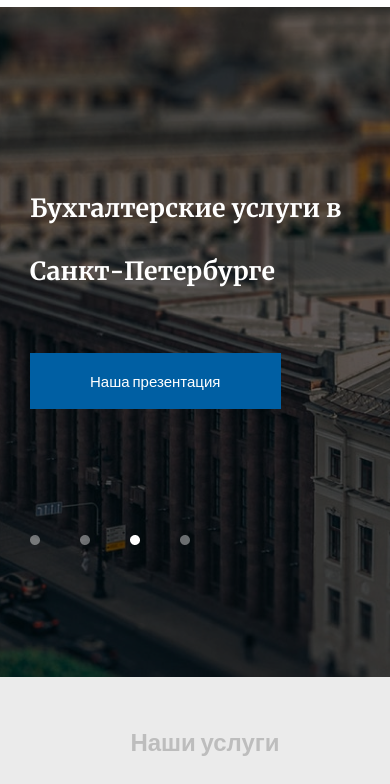
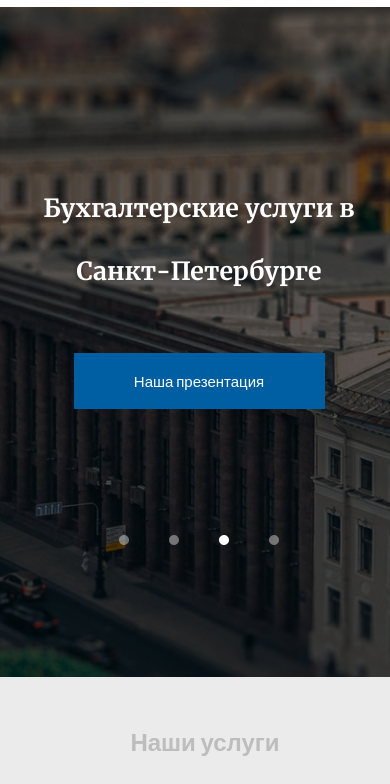
Before and after one commit to SergeiUlyakhin/attempts, a plain HTML site: page index.html in a window 390 px wide. Shown: the part 60-844 px from the top of the page. Drawn offline with nearby package versions, Linux system fonts and the light colour scheme.

Commit message:
adaptive changes

```diff
--- a/style.css
+++ b/style.css
@@ -786,7 +786,15 @@ input::placeholder {
     .title {
         /* text-align: center; */
         padding-right: 22px;
+        text-align: center;
+        max-width: 589px;
+        width: 100%;
     }
+
+    .title h1 {
+        padding-bottom: 50px;
+    }
+
     .header__title{
         padding-bottom: 0px;
     }
@@ -875,7 +883,6 @@ input::placeholder {
 
     .title h1 {
        font-size: 25px;
-       width: 320px;
        padding-bottom: 50px;
     }
 
@@ -910,8 +917,6 @@ input::placeholder {
     .title h1 {
        font-size: 22px;
        line-height: 2;
-       width: 250px;
-
     }
 
     .works__subtitle {
```
